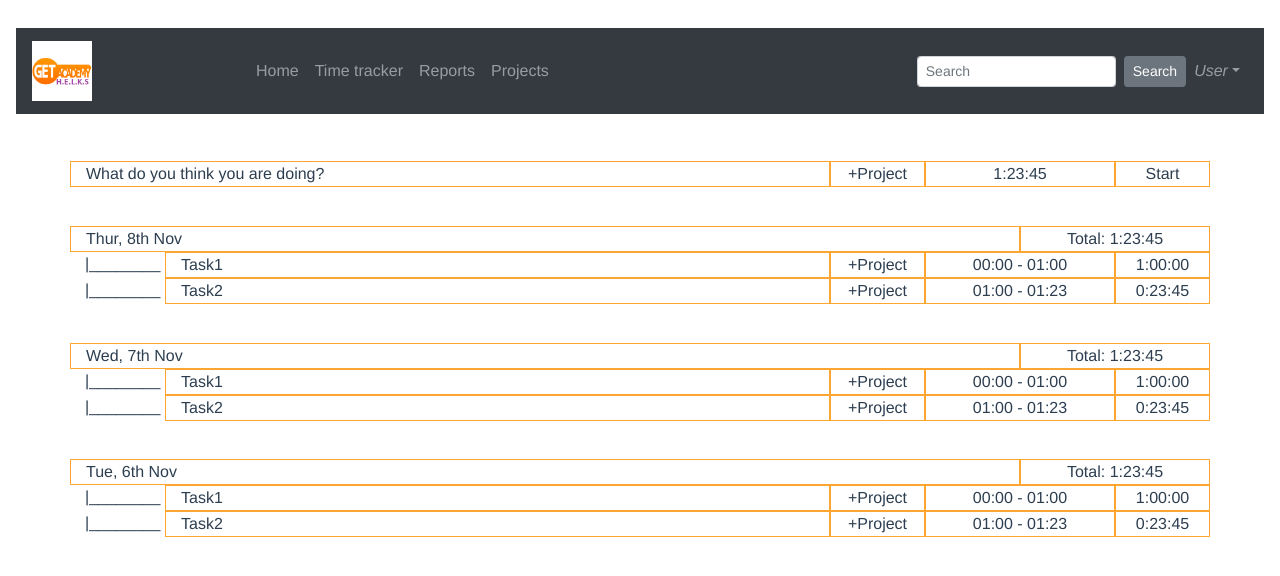
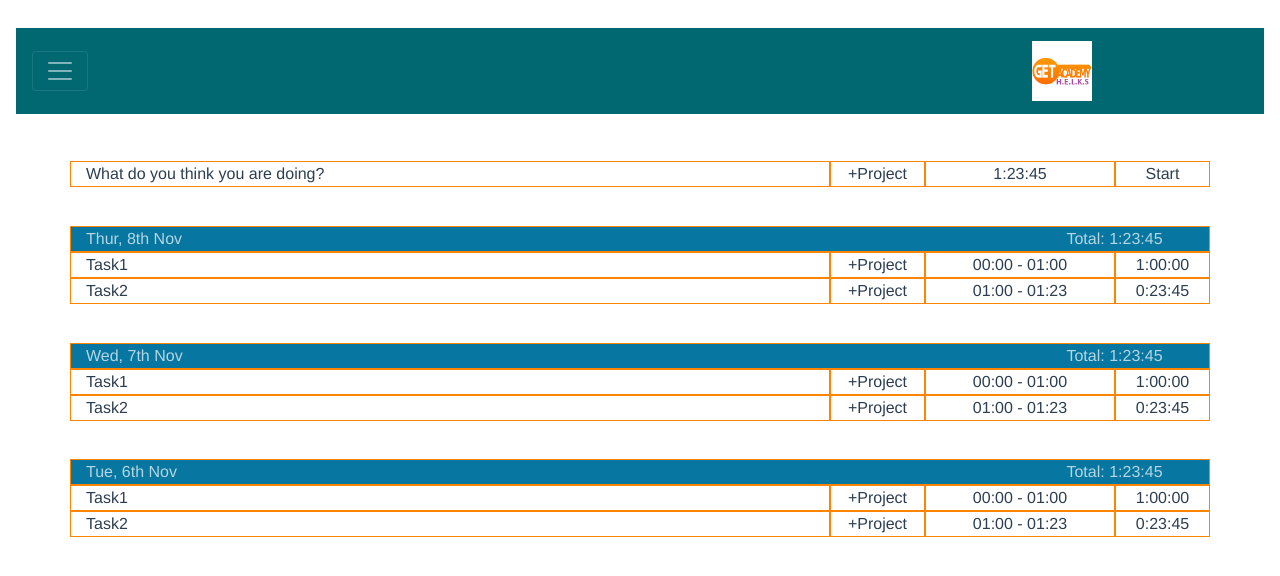
Before and after one commit to GETAcademySolutions/workhour, a Vue app: page /#/TimeTracker in a window 1280 px wide. Shown: the top 576 px of the page. Built offline with nearby package versions, Linux system fonts and the light colour scheme.

Commit message:
Added settings
also; updated components:
    -  Index
    -  Login
    -  Signup
    -  TimeTracker

```diff
--- a/src/App.vue
+++ b/src/App.vue
@@ -34,13 +34,10 @@ export default {
 .initButton {
   padding: 25px;
   border: 1px solid black;
-  background-color: rgb(179, 0, 179);
+  background-color: #0776A0;
   color: rgb(255, 255, 255);
 }
 .initButton2 {
   padding: 15px;
-  border: 1px solid black;
-  background-color: rgb(179, 0, 179);
-  color: rgb(255, 255, 255);
 }
 </style>
--- a/src/components/Index.vue
+++ b/src/components/Index.vue
@@ -39,7 +39,7 @@ export default {
   margin-top: 15%;
   padding: 2%;
   border: 1px solid black;
-  background-color: rgb(255, 166, 50);
+  background-color: #FF8500;
   color: rgb(0, 0, 0);
 }
 </style>
--- a/src/components/Login.vue
+++ b/src/components/Login.vue
@@ -56,6 +56,6 @@ export default {
 </script>
 <style scoped>
 .containerDiv {
-  margin-top: 3.5%;
+  margin-top: 2%;
 }
 </style>
--- /dev/null
+++ b/src/components/Settings.vue
@@ -0,0 +1,35 @@
+<template>
+  <div>
+    <img src="../assets/GET HELKS.png" alt="">
+    <div>
+      <input class="aLittlePadding" placeholder="Username" />
+    <div>
+    </div>
+      <input class="aLittlePadding" placeholder="E-mail" />
+    </div>
+      <button class="aLittlePadding">Edit password</button>
+  </div>
+</template>
+
+<script>
+export default {
+name: "Settings",
+  data() {
+    return {};
+  },
+};
+</script>
+<style scoped>
+* {
+  align-content: left;
+  align-items: left;
+  align-self: left;
+  text-align: left;
+}
+.aLittlePadding {
+  padding: 10px;
+}
+img {
+  border: 5px solid gray;
+}
+</style>
--- a/src/components/Signup.vue
+++ b/src/components/Signup.vue
@@ -38,14 +38,14 @@
     <div class="containerDiv row">
       <div class="containerPart col-3"></div>
       <div class="containerPart col-6 visiblePart">
-      <div class="initButton2" @click="timeTracker" style="width: 37.5%; margin: auto;">Sign up</div>
+      <div class="initButton initButton2" @click="timeTracker" style="width: 37.5%; margin: auto;">Sign up</div>
       </div>
       <div class="containerPart col-3"></div>
     </div>
     <div class="containerDiv row">
       <div class="containerPart col-3"></div>
       <div class="containerPart col-6 visiblePart">
-      <div class="initButton2" @click="index" style="width: 37.5%; margin: auto;">Back</div>
+      <div class="initButton initButton2" @click="index" style="width: 37.5%; margin: auto;">Back</div>
       </div>
       <div class="containerPart col-3"></div>
     </div>
@@ -70,6 +70,6 @@ export default {
 </script>
 <style scoped>
 .containerDiv {
-  margin-top: 3.5%;
+  margin-top: 2%;
 }
 </style>
--- a/src/components/TimeTracker.vue
+++ b/src/components/TimeTracker.vue
@@ -7,49 +7,43 @@
       <div class="col-1 containerPart">Start</div>
     </div>
     <div class="containerDiv row">
-      <div class="col-10 containerPart text-left">Thur, 8th Nov</div>
-      <div class="col-2 containerPart">Total: 1:23:45</div>
+      <div class="col-10 text-left noBorderRight day">Thur, 8th Nov</div>
+      <div class="col-2 noBorderLeft day">Total: 1:23:45</div>
 
-      <div class="col-1 containerPart noBorder">|________</div>
-      <div class="col-7 containerPart text-left">Task1</div>
+      <div class="col-8 containerPart text-left">Task1</div>
       <div class="col-1 containerPart">+Project</div>
       <div class="col-2 containerPart">00:00 - 01:00</div>
       <div class="col-1 containerPart">1:00:00</div>
 
-      <div class="col-1 containerPart noBorder">|________</div>
-      <div class="col-7 containerPart text-left">Task2</div>
+      <div class="col-8 containerPart text-left">Task2</div>
       <div class="col-1 containerPart">+Project</div>
       <div class="col-2 containerPart">01:00 - 01:23</div>
       <div class="col-1 containerPart">0:23:45</div>
     </div>
     <div class="containerDiv row">
-      <div class="col-10 containerPart text-left">Wed, 7th Nov</div>
-      <div class="col-2 containerPart">Total: 1:23:45</div>
+      <div class="col-10 text-left noBorderRight day">Wed, 7th Nov</div>
+      <div class="col-2 noBorderLeft day">Total: 1:23:45</div>
 
-      <div class="col-1 containerPart noBorder">|________</div>
-      <div class="col-7 containerPart text-left">Task1</div>
+      <div class="col-8 containerPart text-left">Task1</div>
       <div class="col-1 containerPart">+Project</div>
       <div class="col-2 containerPart">00:00 - 01:00</div>
       <div class="col-1 containerPart">1:00:00</div>
 
-      <div class="col-1 containerPart noBorder">|________</div>
-      <div class="col-7 containerPart text-left">Task2</div>
+      <div class="col-8 containerPart text-left">Task2</div>
       <div class="col-1 containerPart">+Project</div>
       <div class="col-2 containerPart">01:00 - 01:23</div>
       <div class="col-1 containerPart">0:23:45</div>
     </div>
     <div class="containerDiv row">
-      <div class="col-10 containerPart text-left">Tue, 6th Nov</div>
-      <div class="col-2 containerPart">Total: 1:23:45</div>
+      <div class="col-10 text-left noBorderRight day">Tue, 6th Nov</div>
+      <div class="col-2 noBorderLeft day">Total: 1:23:45</div>
 
-      <div class="col-1 containerPart noBorder">|________</div>
-      <div class="col-7 containerPart text-left">Task1</div>
+      <div class="col-8 containerPart text-left">Task1</div>
       <div class="col-1 containerPart">+Project</div>
       <div class="col-2 containerPart">00:00 - 01:00</div>
       <div class="col-1 containerPart">1:00:00</div>
 
-      <div class="col-1 containerPart noBorder">|________</div>
-      <div class="col-7 containerPart text-left">Task2</div>
+      <div class="col-8 containerPart text-left">Task2</div>
       <div class="col-1 containerPart">+Project</div>
       <div class="col-2 containerPart">01:00 - 01:23</div>
       <div class="col-1 containerPart">0:23:45</div>
@@ -61,25 +55,38 @@
 
 <script>
 export default {
-  name: 'TimeTracker',
-  data () {
+  name: "TimeTracker",
+  data() {
     return {};
   },
   methods: {
     home() {
       this.$router.push({ name: "Home" });
-    },
+    }
   }
-}
+};
 </script>
 <style scoped>
 .containerPart {
-  border: 1.5px solid rgb(255, 166, 50);
+  border: 1.5px solid #FF8500;
 }
 .containerDiv {
   margin-top: 3.5%;
+  font-size: 100%;
 }
 .noBorder {
   border: none;
 }
+.noBorderLeft {
+  border: 1.5px solid #FF8500;
+  border-left: none;
+}
+.noBorderRight {
+  border: 1.5px solid #FF8500;
+  border-right: none;
+}
+.day {
+  background-color: #0776A0;
+  color: rgba(255, 255, 255, 0.7);
+}
 </style>
--- a/src/components/layout/Navbar.vue
+++ b/src/components/layout/Navbar.vue
@@ -1,6 +1,6 @@
 <template>
   <div ref="myNavBar" class="navbar">
-    <b-navbar toggleable="md" type="dark" variant="dark">
+    <b-navbar toggleable class="navbar navbar-dark" style="background-color: #016872;">
       <b-navbar-toggle target="nav_collapse"></b-navbar-toggle>
       <b-navbar-brand @click="index" href="#"><img src="../../assets/GET HELKS.png" class="" style="width:30%; float: left;" /></b-navbar-brand>
       <b-collapse is-nav id="nav_collapse">
@@ -15,18 +15,21 @@
       <!-- Right aligned nav items -->
       <b-navbar-nav class="ml-auto">
 
-        <b-nav-form>
+        <!-- <b-nav-form>
           <b-form-input size="sm" class="mr-sm-2" type="text" placeholder="Search"/>
           <b-button size="sm" class="my-2 my-sm-0" type="submit">Search</b-button>
-        </b-nav-form>
+        </b-nav-form> -->
 
         <b-nav-item-dropdown right>
           <!-- Using button-content slot -->
           <template slot="button-content">
-            <em>User</em>
+            <em>Username</em>
           </template>
-          <b-dropdown-item href="#">Profile</b-dropdown-item>
-          <b-dropdown-item href="#" @click="index">Signout</b-dropdown-item>
+          <b-dropdown-item href="#" style="font-weight: bold;">Work space:</b-dropdown-item>
+          <b-dropdown-item href="#">- Hjemme</b-dropdown-item>
+          <b-dropdown-divider></b-dropdown-divider>
+          <b-dropdown-item href="#" @click="settings">Settings</b-dropdown-item>
+          <b-dropdown-item href="#" @click="index">Log out</b-dropdown-item>
         </b-nav-item-dropdown>
       </b-navbar-nav>
 
@@ -49,6 +52,9 @@ export default {
     index() {
       this.$router.push({ name: "Index" });
     },
+    settings() {
+      this.$router.push({ name: "Settings" });
+    },
     timeTracker() {
       this.$router.push({ name: "TimeTracker" });
     },
@@ -63,7 +69,7 @@ export default {
 </script>
 
 <style scoped>
-.navbar{
-  width:100%;
+.navbar {
+  width: 100%;
 }
 </style>
--- a/src/router/index.js
+++ b/src/router/index.js
@@ -1,6 +1,7 @@
 import Vue from 'vue';
 import Router from 'vue-router';
 import Index from '@/components/Index';
+import Settings from '@/components/Settings';
 import TimeTracker from '@/components/TimeTracker';
 import Reports from '@/components/Reports';
 import Projects from '@/components/Projects';
@@ -15,6 +16,11 @@ export default new Router({
       path: '/',
       name: 'Index',
       component: Index
+    },
+    {
+      path: '/Settings',
+      name: 'Settings',
+      component: Settings
     },
     {
       path: '/TimeTracker',
```
